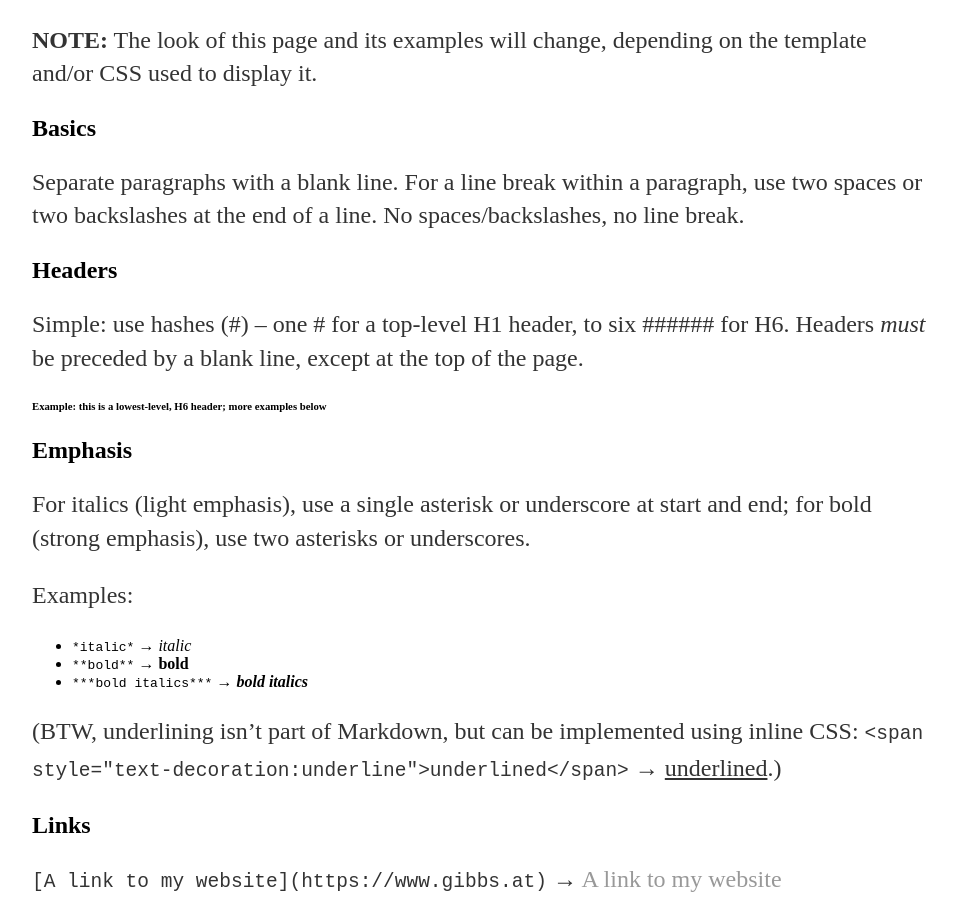
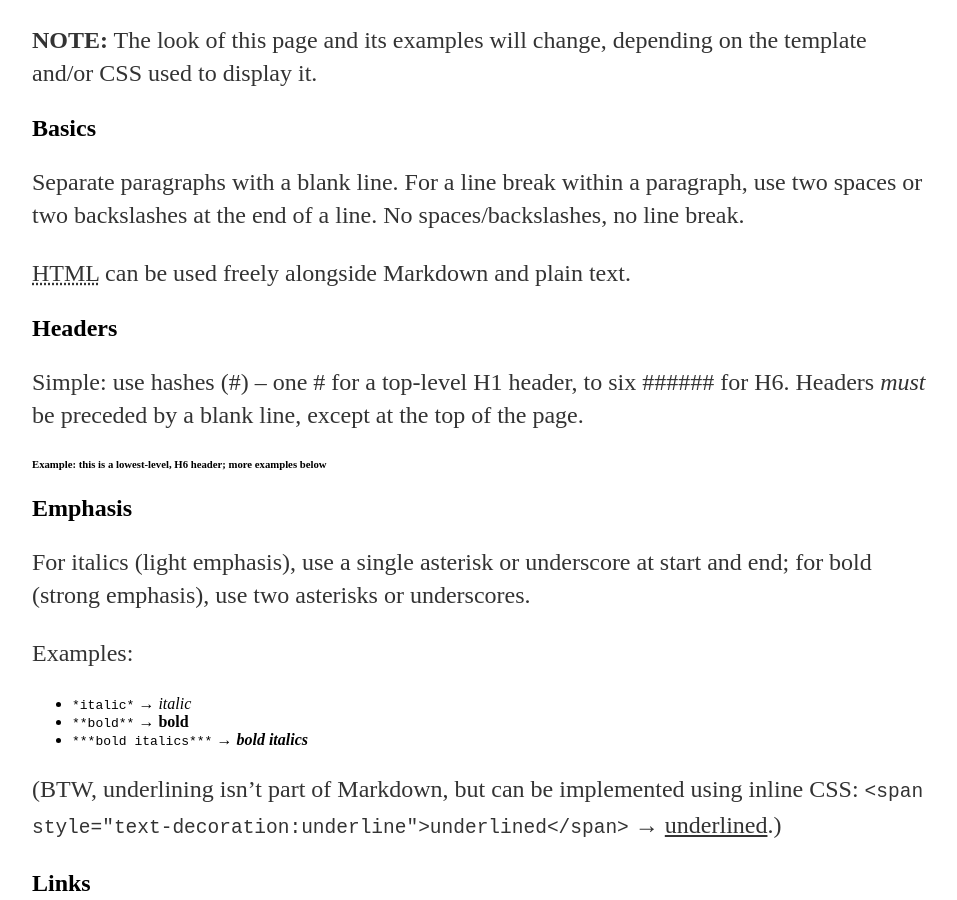
Before and after one commit to deeplypuzzled/deeplypuzzled.github.io, a Jekyll site: the page built from guide/index.md, in a window 1280 px wide and 900 px high, scrolled down 332 px. Shown: the whole window, without its empty margins (160-1117 px from the left). Built offline with Jekyll 4.4.1, drawn with Linux system fonts in a browser that asks for light colours; some of the changed lines change nothing that is shown.

Commit message:
Update index.md

```diff
--- a/guide/index.md
+++ b/guide/index.md
@@ -11,6 +11,8 @@ This page is a quick reference to Markdown and kramdown. I have put *my* most-us
 ## Basics
 
 Separate paragraphs with a blank line. For a line break within a paragraph, use two spaces or two backslashes at the end of a line. No spaces/backslashes, no line break.
+
+HTML can be used freely alongside Markdown and plain text.
 
 ## Headers
 
@@ -157,4 +159,4 @@ In each case, the variable is enclosed in double curly brackets, thus: \{\{ *var
 
 ###### Header 6
 
-v8.8
+v8.9
```
